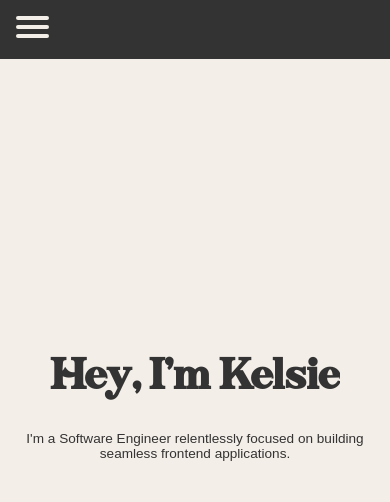
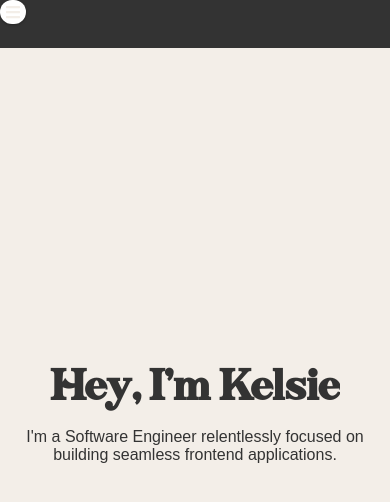
Before and after one commit to kelsiebesingeryeh/personal-website, a React (Create React App) app: page / in a window 390 px wide. Shown: the top 502 px of the page. Built offline with nearby package versions, Linux system fonts and the light colour scheme.

Commit message:
Add HamburgerMenu Component to Nav Component

```diff
--- /dev/null
+++ b/src/HamburgerMenu/HamburgerHook.js
@@ -0,0 +1,24 @@
+import { faWindowRestore } from '@fortawesome/free-solid-svg-icons'
+import {useState, useEffect} from 'react'
+
+// @param {React.node} el
+// @param {boolean} initialState
+
+export const HamburgerHook = (el, initialState) => {
+    const [isActive, setIsActive] = useState(initialState)
+
+    useEffect(() => {
+        const onClick = e => {
+            if (el.current !== null && el.current.contains(e.target)) {
+                setIsActive(!isActive)
+            }
+        }
+        if (isActive) {
+            window.addEventListener('click', onClick)
+        }
+        return () => {
+            window.removeEventListener('click', onClick)
+        }
+    }, [isActive, el])
+    return [isActive, setIsActive]
+}
--- a/src/HamburgerMenu/HamburgerMenu.js
+++ b/src/HamburgerMenu/HamburgerMenu.js
@@ -1,14 +1,63 @@
-// import React from 'react'
-// import './HamburgerMenu.scss'
+import React, { useRef } from 'react'
+import './HamburgerMenu.scss'
+import { faBars, faWindowRestore } from "@fortawesome/free-solid-svg-icons"
+import { FontAwesomeIcon } from "@fortawesome/react-fontawesome"
+import { Link} from 'react-router-dom'
+import { faLinkedinIn } from "@fortawesome/free-brands-svg-icons"
+import { faGithub } from "@fortawesome/free-brands-svg-icons"
+import { faEnvelope } from "@fortawesome/free-solid-svg-icons"
+import { HamburgerHook } from './HamburgerHook'
+
+    const HamburgerMenu = () => {
+        const hamburgerMenuRef = useRef(null)
+        const [isActive, setIsActive] = HamburgerHook(hamburgerMenuRef, false)
+        const onClick = () => setIsActive(!isActive)
 
 
-// // const HamburgerMenu = () => {
-// //     return (
-// //       <div className="hamburgerMenu hidden">
-// //         <FontAwesomeIcon icon={faBars} />
-// //       </div>
-// //     );
 
-// // }
+        return (
+            <div className='hamburgerContainer'>
+                <FontAwesomeIcon icon={faBars} onClick={onClick} className='hamburgerTrigger'/>
+                <nav ref={hamburgerMenuRef} className={`hamburger ${isActive ? 'active' : 'inactive'}`}>
+                    <ul>
+                        <li>
+              <Link to="/">Home</Link>
+            </li>
+            <li>
+              <Link to="/projects">Projects</Link>
+            </li>
+            <li>
+              <Link to="/resume">Resume</Link>
+            </li>
+            <li>
+              <Link to="/contact">Contact</Link>
+            </li>
+            <li>
+              <a href="mailto:kelsiebesinger@gmail.com" target="_blank">
+                <FontAwesomeIcon icon={faEnvelope} />
+              </a>
+            </li>
+            <li>
+              <a href="https://github.com/kelsiebesingeryeh" target="_blank">
+                <FontAwesomeIcon icon={faGithub} />
+              </a>
+            </li>
+            <li>
+              <a
+                href={
+                  "https://www.linkedin.com/in/kelsie-besinger-yeh-80947132/"
+                }
+                target="_blank"
+              >
+                <FontAwesomeIcon icon={faLinkedinIn} />
+              </a>
+            </li>
+                    </ul>
+                </nav>
+            </div>
+        )
+    }
 
-// export default HamburgerMenu
+
+
+export default HamburgerMenu
--- a/src/HamburgerMenu/HamburgerMenu.scss
+++ b/src/HamburgerMenu/HamburgerMenu.scss
@@ -0,0 +1,69 @@
+.hamburgerContainer {
+    position: relative;
+}
+
+.hamburger {
+    background: #ffffff;
+    border-radius: 8px;
+    position: absolute;
+    top: 60px;
+    right: 0;
+    width: 300px;
+    box-shadow: 0 1px 8px rgba(0, 0, 0, 0.3);
+    opacity: 0;
+    visibility: hidden;
+    transform: translateY(-20px);
+    transition: opacity 0.4s ease, transform 0.4s ease, visibility 0.4s;
+}
+
+.hamburger.active {
+    opacity: 1;
+    visibility: visible;
+    transform: translateY(0);
+}
+
+.hamburger ul {
+    list-style: none;
+    padding: 0;
+    margin: 0;
+}
+
+.hamburger li {
+    border-bottom: 1px solid #dddddd;
+}
+
+.hamburger li a {
+    text-decoration: none;
+    color: #333333;
+    padding: 15px 20px;
+    display: block;
+}
+
+.hamburgerTrigger {
+    background: #ffffff;
+    border-radius: 90px;
+    cursor: pointer;
+    display: flex;
+    justify-content: space-between;
+    align-items: center;
+    padding: 4px 6px;
+    box-shadow: 0 1px 3px rgba(0, 0, 0, 0.3);
+    border: none;
+    vertical-align: middle;
+    transition: box-shadow 0.4s ease;
+}
+
+.hamburgerTrigger:hover {
+    box-shadow: 0 1px 8px rgba(0, 0, 0, 0.3);
+}
+
+.hamburgerTrigger span {
+    font-weight: 700;
+    vertical-align: middle;
+    font-size: 14px;
+    margin: 0 10px;
+}
+
+.hamburger-trigger img {
+    border-radius: 90px;
+}
--- a/src/NavBar/NavBar.js
+++ b/src/NavBar/NavBar.js
@@ -12,48 +12,7 @@ import HamburgerMenu from '../HamburgerMenu/HamburgerMenu'
 const NavBar = () => {
     return (
       <nav className="navbar">
-        <div className="hamburgerMenu hidden">
-          {/* <FontAwesomeIcon icon={faBars} /> */}
-          <input type="checkbox" />
-          <span></span>
-          <span></span>
-          <span></span>
-          <ul className='menu'>
-            <li>
-              <Link to="/">Home</Link>
-            </li>
-            <li>
-              <Link to="/projects">Projects</Link>
-            </li>
-            <li>
-              <Link to="/resume">Resume</Link>
-            </li>
-            <li>
-              <Link to="/contact">Contact</Link>
-            </li>
-            <li>
-              <a href="mailto:kelsiebesinger@gmail.com" target="_blank">
-                <FontAwesomeIcon icon={faEnvelope} />
-              </a>
-            </li>
-            <li>
-              <a href="https://github.com/kelsiebesingeryeh" target="_blank">
-                <FontAwesomeIcon icon={faGithub} />
-              </a>
-            </li>
-            <li>
-              <a
-                href={
-                  "https://www.linkedin.com/in/kelsie-besinger-yeh-80947132/"
-                }
-                target="_blank"
-              >
-                <FontAwesomeIcon icon={faLinkedinIn} />
-              </a>
-            </li>
-          </ul>
-        </div>
-
+        <HamburgerMenu />
          <div className="iconsContainerLeft">
            <a href="mailto:kelsiebesinger@gmail.com" target="_blank">
              <FontAwesomeIcon icon={faEnvelope} />
@@ -86,7 +45,7 @@ const NavBar = () => {
           </ul>
         </div>
       </nav>
-    );
+    )
 }
 
 export default NavBar
--- a/src/NavBar/NavBar.scss
+++ b/src/NavBar/NavBar.scss
@@ -57,118 +57,122 @@ a {
         display: none;
     }
 
-    .aboutMe {
-        font-size: 0.85rem;
-        padding: 1rem;
+    .hamburgerTrigger {
+        display: block;
     }
 
-    .hamburgerMenu {
-        display: block;
-        padding: 1rem;
-        z-index: 1;
-        -webkit-user-select: none;
-        user-select: none;
-    }
+//     .aboutMe {
+//         font-size: 0.85rem;
+//         padding: 1rem;
+//     }
 
-    .hamburgerMenu a {
-        text-decoration: none;
-        color: $linen;
-        transition: color 0.3s ease;
-    }
+//     .hamburgerMenu {
+//         display: block;
+//         padding: 1rem;
+//         z-index: 1;
+//         -webkit-user-select: none;
+//         user-select: none;
+//     }
 
-    .hamburgerMenu input {
-        display: block;
-        width: 40px;
-        height: 32px;
-        position: absolute;
-        top: -7px;
-        left: -5px;
-        cursor: pointer;
-        opacity: 0;
-        /* hide this */
-        z-index: 2;
-        /* and place it over the hamburger */
-        -webkit-touch-callout: none;
-    }
+//     .hamburgerMenu a {
+//         text-decoration: none;
+//         color: $linen;
+//         transition: color 0.3s ease;
+//     }
 
-    /*
- * Just a quick hamburger
- */
-    .hamburgerMenu span {
-        display: block;
-        width: 33px;
-        height: 4px;
-        margin-bottom: 5px;
-        position: relative;
-        background: $linen;
-        border-radius: 3px;
-        z-index: 1;
-        transform-origin: 4px 0px;
-        transition: transform 0.5s cubic-bezier(0.77, 0.2, 0.05, 1.0),
-            background 0.5s cubic-bezier(0.77, 0.2, 0.05, 1.0),
-            opacity 0.55s ease;
-    }
+//     .hamburgerMenu input {
+//         display: block;
+//         width: 40px;
+//         height: 32px;
+//         position: absolute;
+//         top: -7px;
+//         left: -5px;
+//         cursor: pointer;
+//         opacity: 0;
+//         /* hide this */
+//         z-index: 2;
+//         /* and place it over the hamburger */
+//         -webkit-touch-callout: none;
+//     }
 
-    .hamburgerMenu span:first-child {
-        transform-origin: 0% 0%;
-    }
+//     /*
+//  * Just a quick hamburger
+//  */
+//     .hamburgerMenu span {
+//         display: block;
+//         width: 33px;
+//         height: 4px;
+//         margin-bottom: 5px;
+//         position: relative;
+//         background: $linen;
+//         border-radius: 3px;
+//         z-index: 1;
+//         transform-origin: 4px 0px;
+//         transition: transform 0.5s cubic-bezier(0.77, 0.2, 0.05, 1.0),
+//             background 0.5s cubic-bezier(0.77, 0.2, 0.05, 1.0),
+//             opacity 0.55s ease;
+//     }
 
-    .hamburgerMenu span:nth-last-child(2) {
-        transform-origin: 0% 100%;
-    }
+//     .hamburgerMenu span:first-child {
+//         transform-origin: 0% 0%;
+//     }
 
-    /*
- * Transform all the slices of hamburger
- * into a crossmark.
- */
-    .hamburgerMenu input:checked~span {
-        opacity: 1;
-        transform: rotate(45deg) translate(-2px, -1px);
-        background: $linen;
-    }
+//     .hamburgerMenu span:nth-last-child(2) {
+//         transform-origin: 0% 100%;
+//     }
 
-    /*
- * But let's hide the middle one.
- */
-    .hamburgerMenu input:checked~span:nth-last-child(3) {
-        opacity: 0;
-        transform: rotate(0deg) scale(0.2, 0.2);
-    }
+//     /*
+//  * Transform all the slices of hamburger
+//  * into a crossmark.
+//  */
+//     .hamburgerMenu input:checked~span {
+//         opacity: 1;
+//         transform: rotate(45deg) translate(-2px, -1px);
+//         background: $linen;
+//     }
 
-    /*
- * Ohyeah and the last one should go the other direction
- */
-    .hamburgerMenu input:checked~span:nth-last-child(2) {
-        transform: rotate(-45deg) translate(0, -1px);
-    }
+//     /*
+//  * But let's hide the middle one.
+//  */
+//     .hamburgerMenu input:checked~span:nth-last-child(3) {
+//         opacity: 0;
+//         transform: rotate(0deg) scale(0.2, 0.2);
+//     }
 
-    /*
- * Make this absolute positioned
- * at the top left of the screen
- */
-    .menu {
-        position: absolute;
-        width: 10rem;
-        margin: -100px 0 0 -50px;
-        padding: 3.125rem;
-        padding-top: 7rem;
-        background: $dark-charcoal;
-        list-style-type: none;
-        -webkit-font-smoothing: antialiased;
-        transform-origin: 0% 0%;
-        transform: translate(-100%, 0);
-        transition: transform 0.5s cubic-bezier(0.77, 0.2, 0.05, 1.0);
-    }
+//     /*
+//  * Ohyeah and the last one should go the other direction
+//  */
+//     .hamburgerMenu input:checked~span:nth-last-child(2) {
+//         transform: rotate(-45deg) translate(0, -1px);
+//     }
 
-    .menu li {
-        padding: 10px 0;
-        font-size: 1.375rem;
-    }
+//     /*
+//  * Make this absolute positioned
+//  * at the top left of the screen
+//  */
+//     .menu {
+//         position: absolute;
+//         width: 10rem;
+//         margin: -100px 0 0 -50px;
+//         padding: 3.125rem;
+//         padding-top: 7rem;
+//         background: $dark-charcoal;
+//         list-style-type: none;
+//         -webkit-font-smoothing: antialiased;
+//         transform-origin: 0% 0%;
+//         transform: translate(-100%, 0);
+//         transition: transform 0.5s cubic-bezier(0.77, 0.2, 0.05, 1.0);
+//     }
 
-    /*
- * And let's slide it in from the left
- */
-    .hamburgerMenu input:checked~ul {
-        transform: none;
-    }
+//     .menu li {
+//         padding: 10px 0;
+//         font-size: 1.375rem;
+//     }
+
+//     /*
+//  * And let's slide it in from the left
+//  */
+//     .hamburgerMenu input:checked~ul {
+//         transform: none;
+//     }
 }
```
Lines whose indentation alone changed are shown as unchanged.
